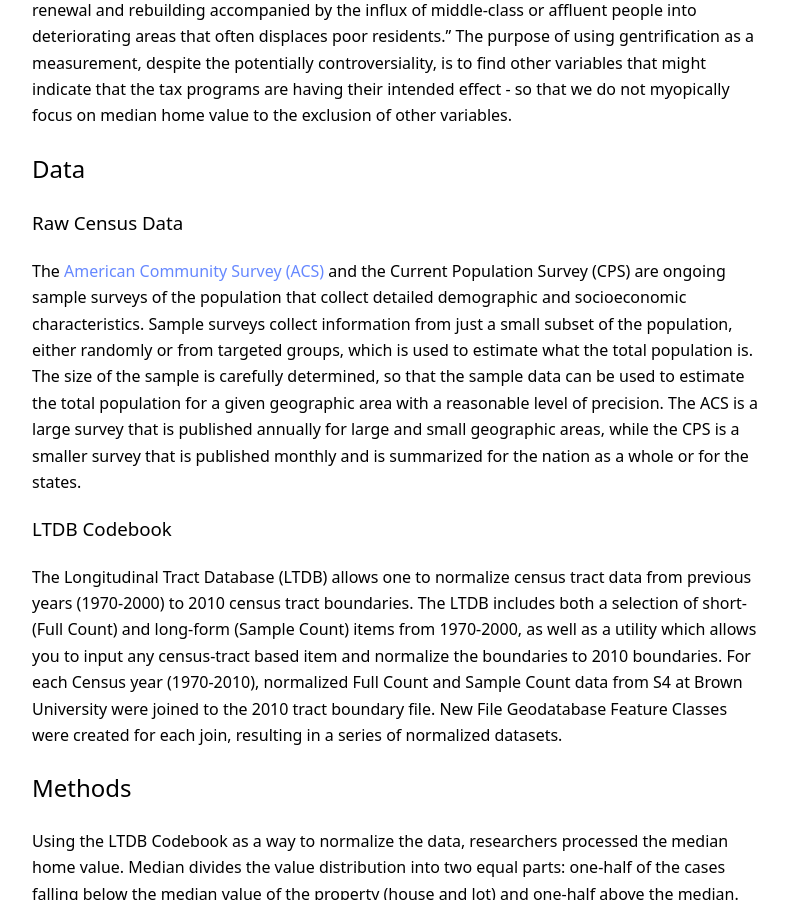
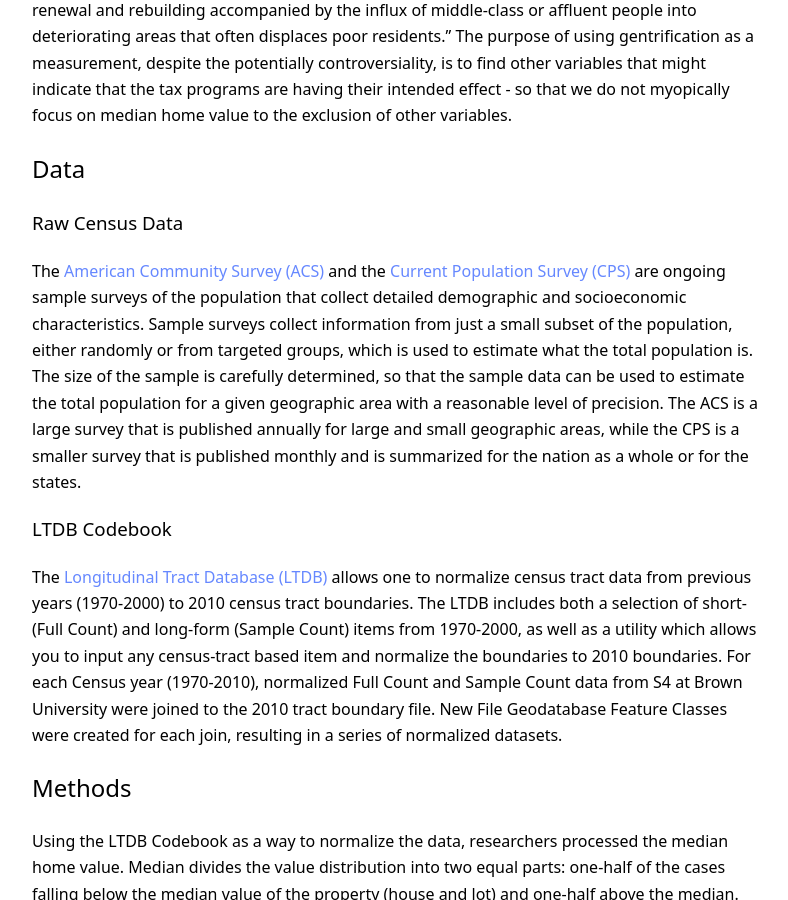
Before and after one commit to jmacost5/cpp-528-fall-2021-group-05, a Jekyll site: the page built from _posts/2021-12-03-ch01-Executive_Summary.md, in a window 1280 px wide and 900 px high, scrolled down 1536 px. Shown: the whole window, without its empty margins (240-1028 px from the left). Built offline with Jekyll 4.4.1, drawn with Linux system fonts in a browser that asks for light colours; nearby versions of some CDN libraries; our own code applies the rules of GitHub Pages for plain Markdown files; some of the changed lines change nothing that is shown; some of the changed text lies outside the part shown.

Commit message:
Update 2021-12-03-ch01-Executive_Summary.md

```diff
--- a/_posts/2021-12-03-ch01-Executive_Summary.md
+++ b/_posts/2021-12-03-ch01-Executive_Summary.md
@@ -10,7 +10,7 @@
 
 ## Overview & Research Question
 
-The research question presented was if two federal tax programs motivated positive growth to revitalize neighborhoods between the years of 2000-2010.  The two programs analyzed were: Low Income Housing Tax Credits (LIHTC) and New Market Tax Credits (NMTC).
+The research question presented was if two federal tax programs motivated positive growth to revitalize neighborhoods between the years of 2000-2010.  The two programs analyzed were: [Low Income Housing Tax Credits (LIHTC)](https://www.huduser.gov/portal/datasets/lihtc.html) and [New Market Tax Credits (NMTC)](https://www.cdfifund.gov/programs-training/programs/new-markets-tax-credit).
 
 This paper leverages census data to determine the neighborhood change in three cities - using median home value as the dependent variable.  Researchers then combined three census variables (vacancy rates, change in unemployment rates, and change in household income) to develop an indicator of increased gentrification within the same neighborhoods.  The purpose of the gentrification variables is to contextualize rises in median home value to avoid the pitfalls of hedonic housing models.  Leveraging these two indicators, researchers conducted an analysis of three cities to determine if positive growth occurred as a result of these tax progra
 
@@ -34,11 +34,11 @@
 
 ### Raw Census Data
 
-The [American Community Survey (ACS)](https://www.census.gov/programs-surveys/acs) and the Current Population Survey (CPS) are ongoing sample surveys of the population that collect detailed demographic and socioeconomic characteristics. Sample surveys collect information from just a small subset of the population, either randomly or from targeted groups, which is used to estimate what the total population is. The size of the sample is carefully determined, so that the sample data can be used to estimate the total population for a given geographic area with a reasonable level of precision. The ACS is a large survey that is published annually for large and small geographic areas, while the CPS is a smaller survey that is published monthly and is summarized for the nation as a whole or for the states.
+The [American Community Survey (ACS)](https://www.census.gov/programs-surveys/acs) and the [Current Population Survey (CPS)](https://www.census.gov/programs-surveys/cps.html) are ongoing sample surveys of the population that collect detailed demographic and socioeconomic characteristics. Sample surveys collect information from just a small subset of the population, either randomly or from targeted groups, which is used to estimate what the total population is. The size of the sample is carefully determined, so that the sample data can be used to estimate the total population for a given geographic area with a reasonable level of precision. The ACS is a large survey that is published annually for large and small geographic areas, while the CPS is a smaller survey that is published monthly and is summarized for the nation as a whole or for the states.
 
 ### LTDB Codebook
 
-The Longitudinal Tract Database (LTDB) allows one to normalize census tract data from previous years (1970-2000) to 2010 census tract boundaries. The LTDB includes both a selection of short-(Full Count) and long-form (Sample Count) items from 1970-2000, as well as a utility which allows you to input any census-tract based item and normalize the boundaries to 2010 boundaries.  For each Census year (1970-2010), normalized Full Count and Sample Count data from S4 at Brown University were joined to the 2010 tract boundary file.  New File Geodatabase Feature Classes were created for each join, resulting in a series of normalized datasets.
+The [Longitudinal Tract Database (LTDB)](https://www.psc.isr.umich.edu/dis/data/resource/detail/1612.html) allows one to normalize census tract data from previous years (1970-2000) to 2010 census tract boundaries. The LTDB includes both a selection of short-(Full Count) and long-form (Sample Count) items from 1970-2000, as well as a utility which allows you to input any census-tract based item and normalize the boundaries to 2010 boundaries.  For each Census year (1970-2010), normalized Full Count and Sample Count data from S4 at Brown University were joined to the 2010 tract boundary file.  New File Geodatabase Feature Classes were created for each join, resulting in a series of normalized datasets.
 
 ## Methods
 
```
